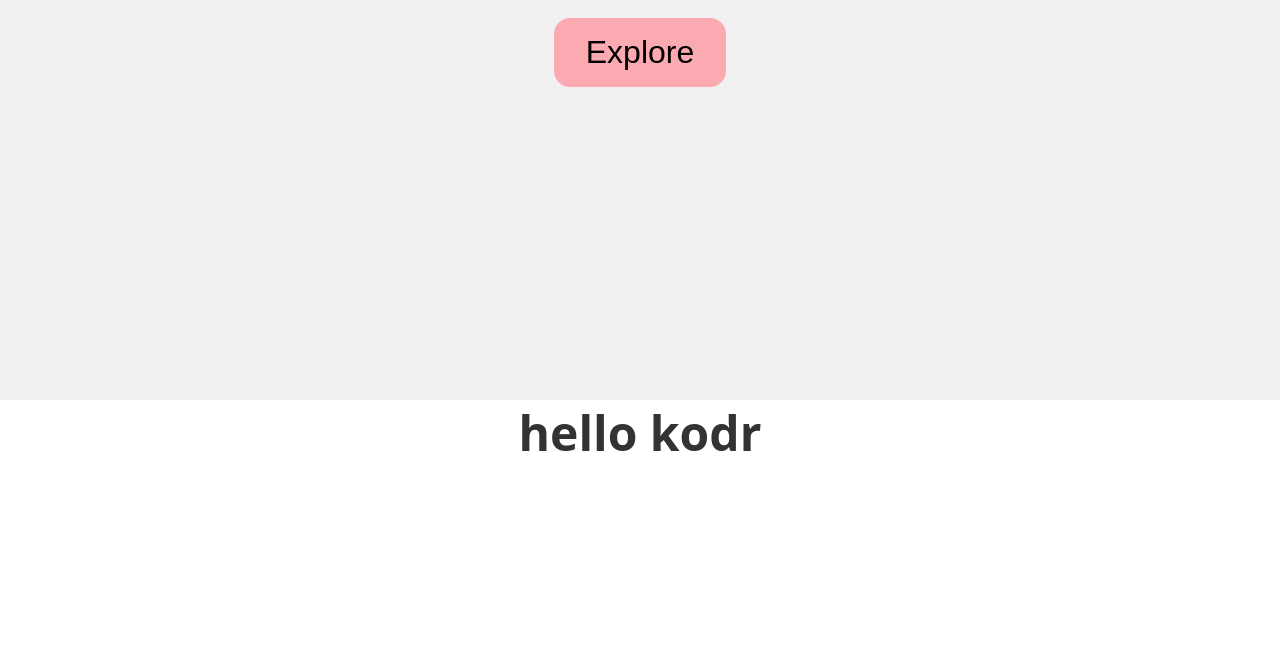
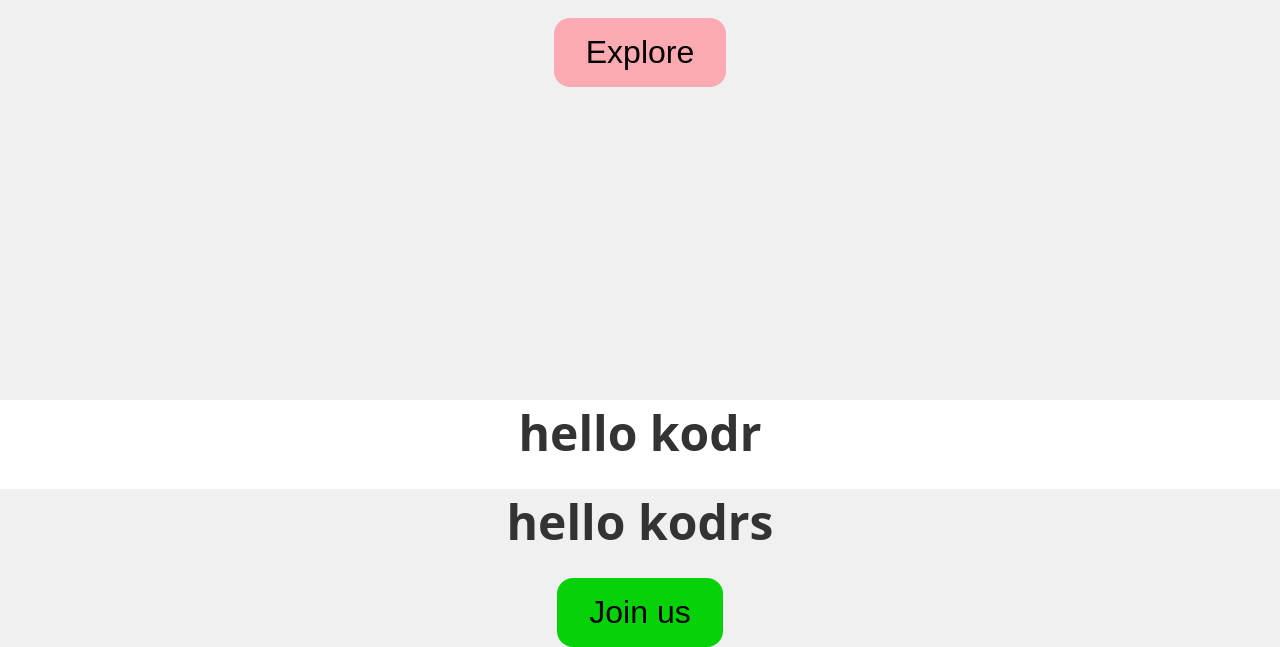
Before and after one commit to ankurdotio/kodr2.0-collaboration, a plain HTML site: page index.html in a window 1280 px wide. Shown: the part 400-1047 px from the top of the page. Before the commit the page ends 865 px from the top, so only its background shows below. Drawn offline with Linux system fonts and the light colour scheme.

Commit message:
improved third section

```diff
--- a/index.html
+++ b/index.html
@@ -16,7 +16,8 @@
             <h1>hello kodr</h1>
         </section>
         <section class="third-section">
-
+            <h2>hello kodrs</h2>
+            <button id="kodr">Join us</button>
         </section>
     </main>
 </body>
--- a/style.css
+++ b/style.css
@@ -39,3 +39,24 @@ button{
     border-radius: 0.5em;
     font-size: 2em;
 }
+.third-section{
+    background-color: #f0f0f0;
+    display: flex;
+    align-items: center;
+    flex-direction: column;
+    justify-content: center;
+}
+h2 {
+    font-size: 3em;
+    color: #333;
+    text-align: center;
+    margin-bottom: 0.5em;
+}
+
+#kodr{
+    background-color: rgb(6, 210, 10);
+    padding: 0.5em 1em;
+    border: none;
+    border-radius: 0.5em;
+    font-size: 2em;
+}
```
